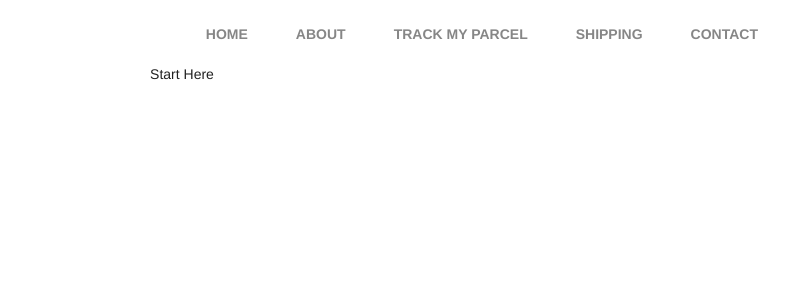
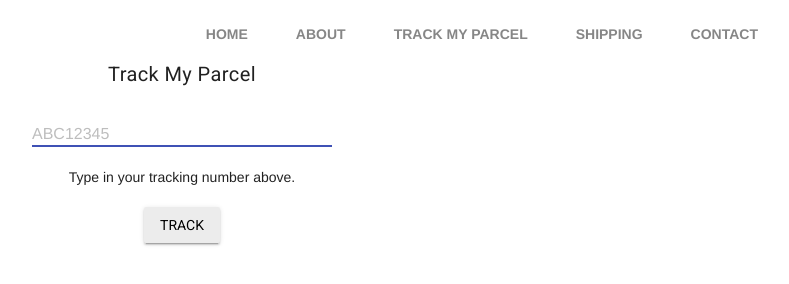
Before and after one commit to djhkm/ICT602-W6-Mobile-Web-App, a plain HTML site: page track.html in a window 1280 px wide. Shown: the whole page, without its empty margins (458-1247 px from the left). Drawn offline with Linux system fonts and the light colour scheme.

Commit message:
track.html contents updated

```diff
--- a/track.html
+++ b/track.html
@@ -62,7 +62,7 @@
           <span class="android-mobile-title mdl-layout-title">
             <!-- <img class="android-logo-image" src="images/logo.png"> -->
           </span>
-          <!-- <button class="android-more-button mdl-button mdl-js-button mdl-button--icon mdl-js-ripple-effect" id="more-button">
+           <!--button class="android-more-button mdl-button mdl-js-button mdl-button--icon mdl-js-ripple-effect" id="more-button">
             <i class="material-icons">more_vert</i>
           </button>
           <ul class="mdl-menu mdl-js-menu mdl-menu--bottom-right mdl-js-ripple-effect" for="more-button">
@@ -70,7 +70,7 @@
             <li class="mdl-menu__item">4.4 KitKat</li>
             <li disabled class="mdl-menu__item">4.3 Jelly Bean</li>
             <li class="mdl-menu__item">Android History</li>
-          </ul> -->
+          </ul-->
         </div>
       </div>
 
@@ -88,7 +88,19 @@
       </div>
 
       <div class="android-content mdl-layout__content">
-        <div class="mdl-typography--text-center">Start Here</div>
+        <div class="mdl-typography--text-center">
+			<p class="mdl-typography--title">Track My Parcel</p>
+			<form method='GET' name='trackingForm' id='trackingForm'>
+				<div class='mdl-textfield mdl-js-textfield'>
+					<input class='mdl-textfield__input' autofocus type='text' id='trackingNum' name='trackingNum'/>
+					<label class='mdl-textfield__label' for='trackingNum'>ABC12345</label>
+				</div>
+				<br>
+			Type in your tracking number above.
+			<br><br>
+				<input class='mdl-button mdl-js-button mdl-button--raised mdl-js-ripple-effect' type='submit' value='Track'/>
+			</form>
+		</div>
       </div>
     </div>
     <!-- <a href="https://github.com/google/material-design-lite/blob/mdl-1.x/templates/android-dot-com/" target="_blank" id="view-source" class="mdl-button mdl-js-button mdl-button--raised mdl-js-ripple-effect mdl-color--accent mdl-color-text--accent-contrast">View Source</a> -->
```
